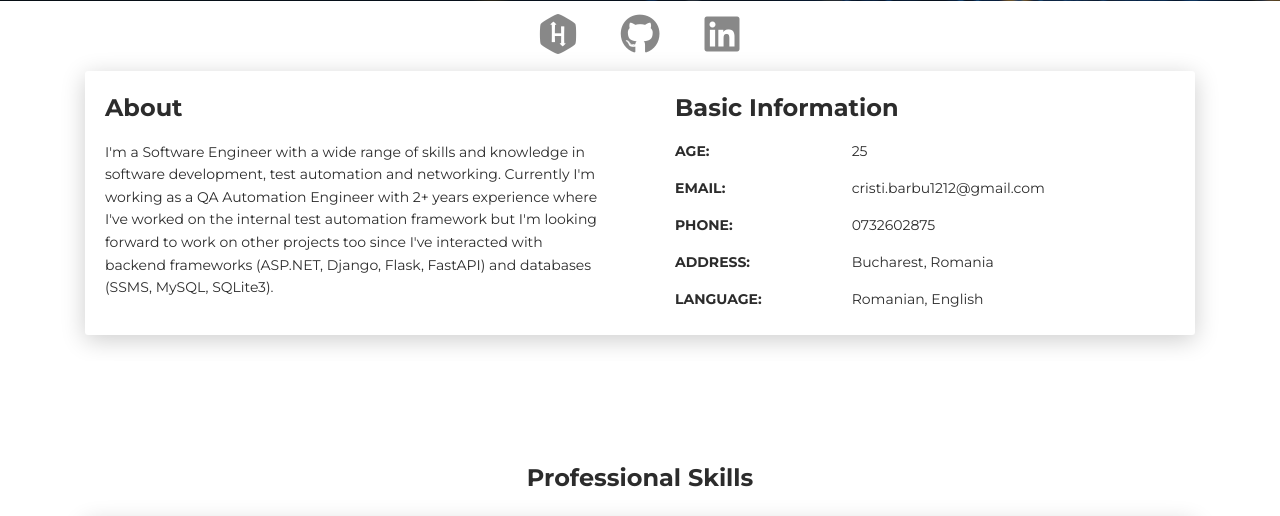
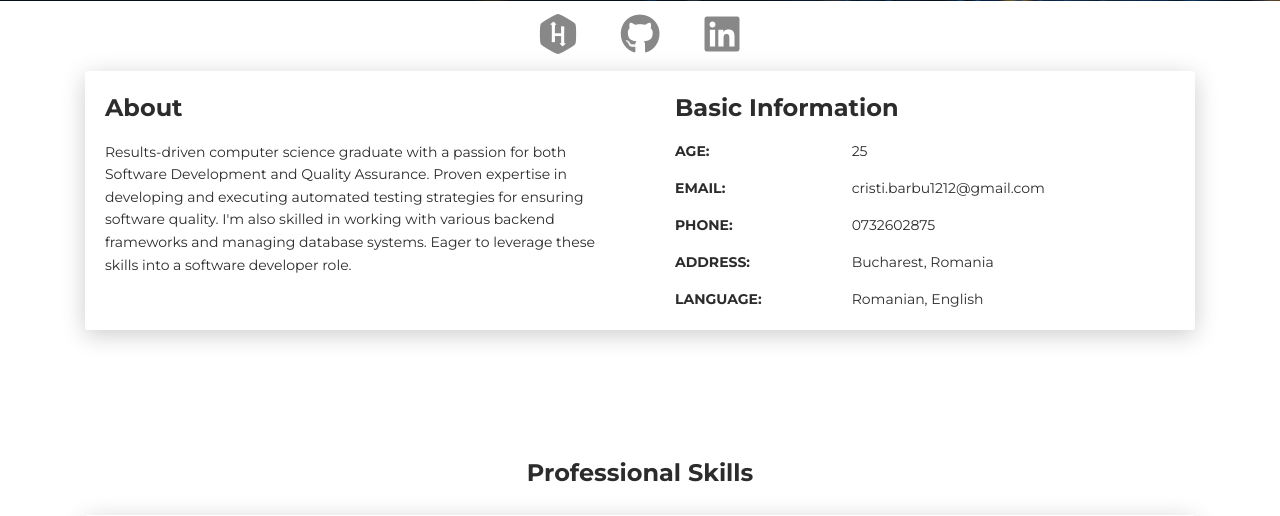
Before and after one commit to cbarbu12/resume, a Flask app: page / in a window 1280 px wide. Shown: the part 549-1065 px from the top of the page. Run offline with Flask 2, Linux system fonts and the light colour scheme; some libraries are stand-ins or nearby versions.

Commit message:
change cv and description

```diff
--- a/templates/index.html
+++ b/templates/index.html
@@ -70,10 +70,10 @@
         <div class="col-lg-6 col-md-12">
           <div class="card-body">
             <div class="h4 mt-0 title">About</div>
-            <p>I'm a Software Engineer with a wide range of skills and knowledge in software development, test automation and networking.
-               Currently I'm working as a QA Automation Engineer with 2+ years experience where I've worked on the internal test automation framework
-               but I'm looking forward to work on other projects too since I've interacted with backend frameworks (ASP.NET, Django, Flask, FastAPI) and databases
-               (SSMS, MySQL, SQLite3).</p>
+            <p>Results-driven computer science graduate with a passion for both Software Development and Quality Assurance.
+               Proven expertise in developing and executing automated testing strategies for ensuring software quality.
+               I'm also skilled in working with various backend frameworks and managing database systems.
+               Eager to leverage these skills into a software developer role.</p>
             </div>
         </div>
         <div class="col-lg-6 col-md-12">
```
Also changed, not shown: 1 other file.
